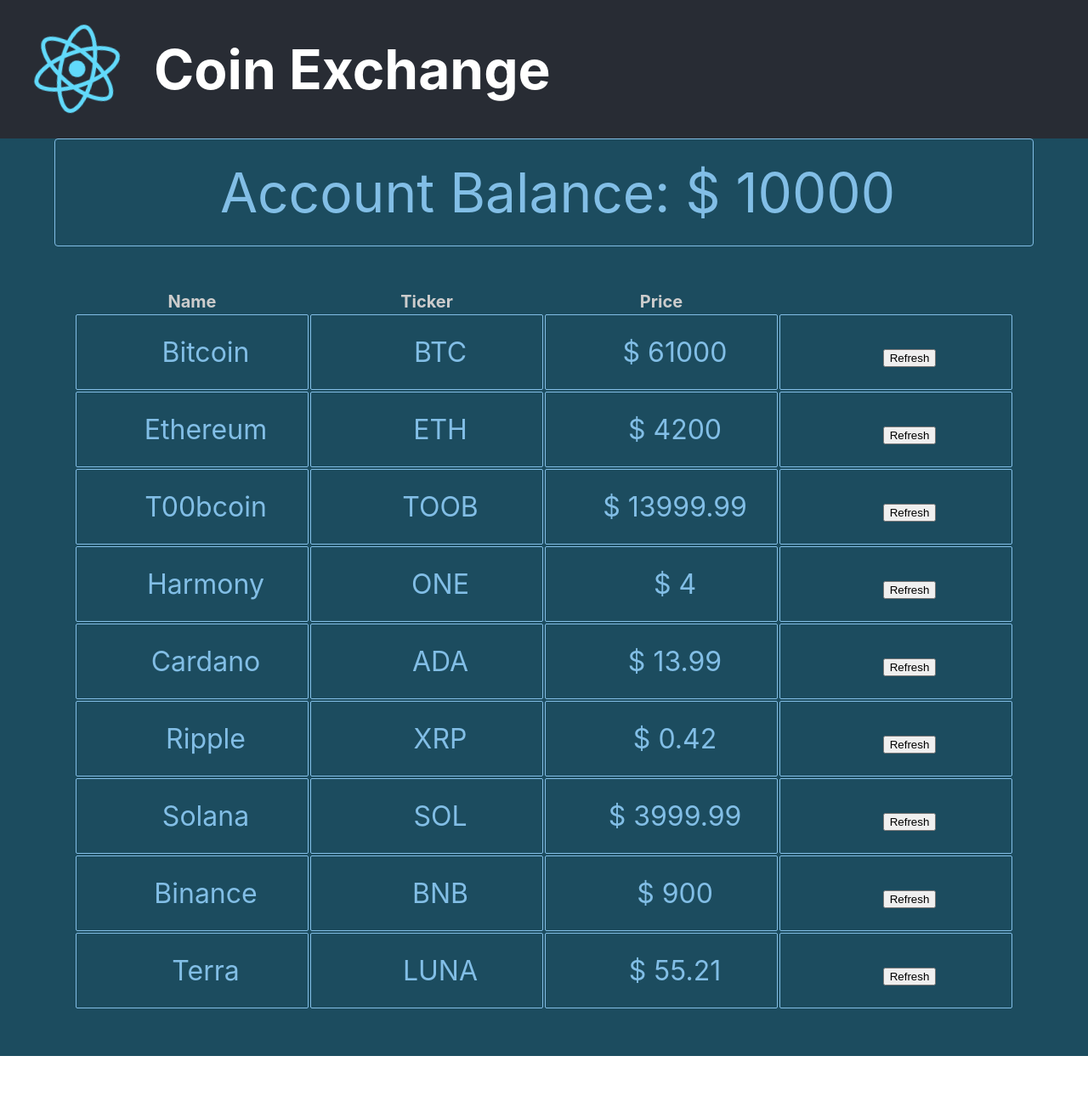
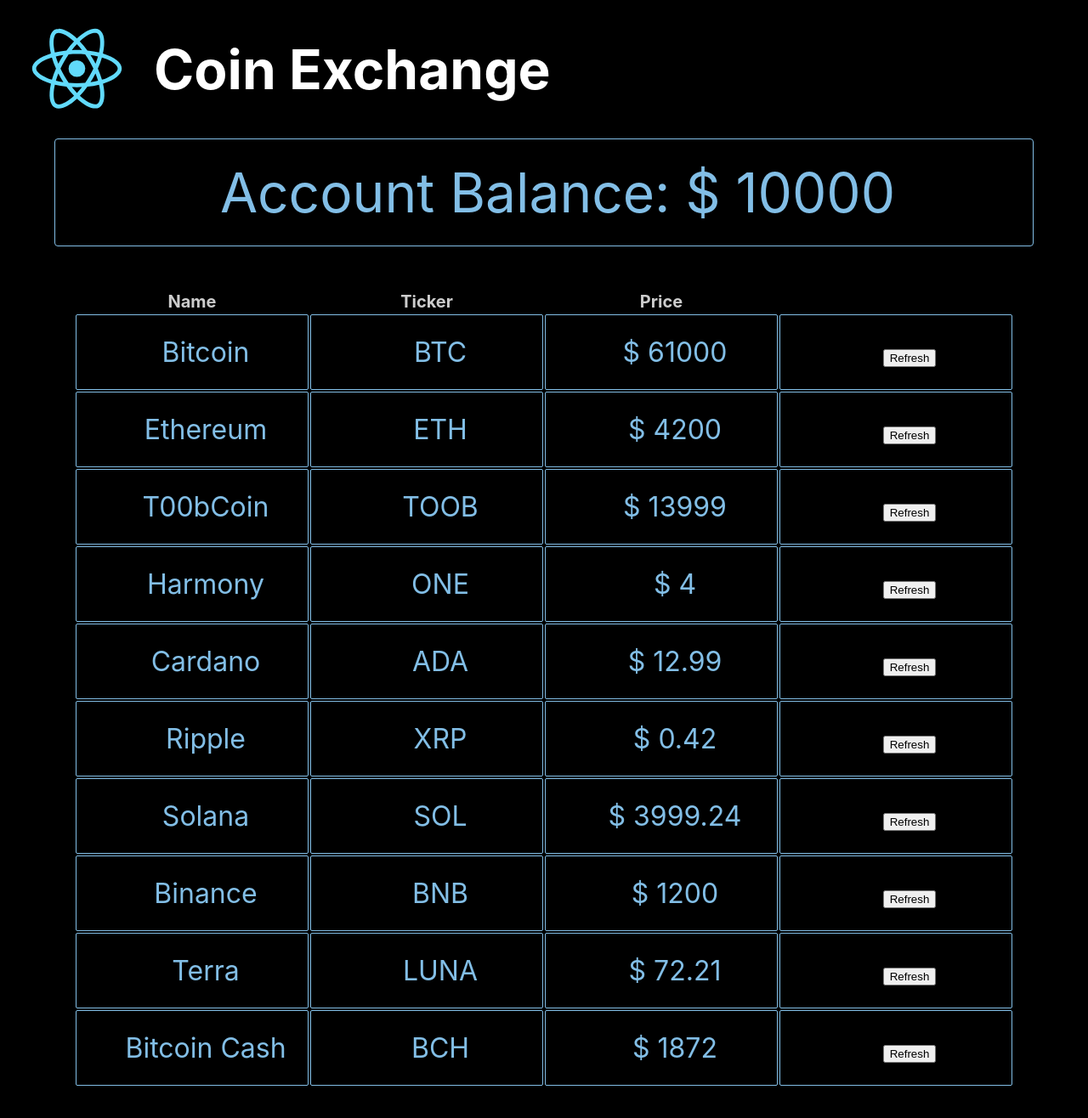
Before and after one commit to acexi3/coin-exchange, a React (Create React App) app: page / in a window 1280 px wide. Shown: the top 1316 px of the page at 85% size. Before the commit the page ends 1243 px from the top, so only its background shows below. Built offline with nearby package versions, Linux system fonts and the light colour scheme.

Commit message:
componentization and prop drilling

```diff
--- a/package.json
+++ b/package.json
@@ -10,6 +10,7 @@
     "react-dom": "^17.0.2",
     "react-scripts": "4.0.3",
     "styled-components": "^5.3.3",
+    "uuid": "^8.3.2",
     "web-vitals": "^1.0.1"
   },
   "scripts": {
--- a/src/App.css
+++ /dev/null
@@ -1,49 +0,0 @@
-.App {
-  text-align: center;
-  background-color: rgb(28, 76, 95);
-  color: #cccccc;
-}
-
-.coin-table {
-  margin: 50px auto 50px auto;
-  display: inline-block;
-  font-size: 1.25rem;
-}
-
-.App-logo {
-  height: 8rem;
-  pointer-events: none;
-}
-
-@media (prefers-reduced-motion: no-preference) {
-  .App-logo {
-    animation: App-logo-spin infinite 20s linear;
-  }
-}
-
-.App-header {
-  background-color: #282c34;
-  min-height: 20vh;
-  display: flex;
-  flex-direction: row;
-  align-items: center;
-  justify-content: flex-start;
-  color: white;
-}
-
-.App-title {
-  font-size: 4rem;
-}
-
-.App-link {
-  color: #61dafb;
-}
-
-@keyframes App-logo-spin {
-  from {
-    transform: rotate(0deg);
-  }
-  to {
-    transform: rotate(360deg);
-  }
-}
--- a/src/App.js
+++ b/src/App.js
@@ -1,41 +1,85 @@
 import React from 'react';
-import logo from './logo.svg';
-import './App.css';
-import Coin from './components/Coin/Coin';
-import AccountBalance from './components/AccountBalance/AccountBalance';
+import styled from 'styled-components';
+import PageHeader from './components/PageHeader';
+import CoinList from './components/CoinList';
+import AccountBalance from './components/AccountBalance';
 
-function App() {
-  return (
-    <div className="App">
-      <header className="App-header">
-        <img src={logo} className="App-logo" alt="React logo" />
-        <h1 className="App-title">
-          Coin Exchange
-        </h1>
-      </header>
-      <AccountBalance amount={10000} />
-      <table className="coin-table">
-      <thead>
-        <tr>
-          <th>Name</th>
-          <th>Ticker</th>
-          <th>Price</th>
-        </tr>
-      </thead>
-      <tbody>
-        <Coin name="Bitcoin" ticker="BTC" price={61000.00} />
-        <Coin name="Ethereum" ticker="ETH" price={4200.00} />
-        <Coin name="T00bcoin" ticker="TOOB" price={13999.99} />
-        <Coin name="Harmony" ticker="ONE" price={4.00} />
-        <Coin name="Cardano" ticker="ADA" price={13.99} />
-        <Coin name="Ripple" ticker="XRP" price={.42} />
-        <Coin name="Solana" ticker="SOL" price={3999.99} />
-        <Coin name="Binance" ticker="BNB" price={900.00} />
-        <Coin name="Terra" ticker="LUNA" price={55.21} />
-      </tbody>
-    </table>
-    </div>
-  );
+const Div = styled.div`
+  text-align: center;
+  background-color: rgb(0, 0, 0);
+  color: #cccccc;
+`;
+
+class App extends React.Component {
+
+  constructor(props) {
+    super(props);
+    this.state = {
+      balance: 10000,
+      coinData: [
+        {
+          name: 'Bitcoin',
+          ticker: 'BTC',
+          price: 61000
+        },
+        {
+          name: 'Ethereum',
+          ticker: 'ETH',
+          price: 4200
+        },
+        {
+          name: 'T00bCoin',
+          ticker: 'TOOB',
+          price: 13999
+        },
+        {
+          name: 'Harmony',
+          ticker: 'ONE',
+          price: 4
+        },
+        {
+          name: 'Cardano',
+          ticker: 'ADA',
+          price: 12.99
+        },
+        {
+          name: 'Ripple',
+          ticker: 'XRP',
+          price: .42
+        },
+        {
+          name: 'Solana',
+          ticker: 'SOL',
+          price: 3999.24
+        },
+        {
+          name: 'Binance',
+          ticker: 'BNB',
+          price: 1200
+        },
+        {
+          name: 'Terra',
+          ticker: 'LUNA',
+          price: 72.21
+        },
+        {
+          name: 'Bitcoin Cash',
+          ticker: 'BCH',
+          price: 1872
+        },
+      ]
+    }
+  }
+
+  render() {
+    return (
+      <Div className="App">
+        <PageHeader />
+        <AccountBalance amount={this.state.balance} />
+        <CoinList coinData={this.state.coinData} />
+      </Div>
+    );
+  }
 }
 
 export default App;
--- /dev/null
+++ b/src/components/CoinList.jsx
@@ -0,0 +1,31 @@
+import React, { Component } from 'react'
+import styled from 'styled-components';
+import Coin from './Coin';
+
+const Table = styled.table`
+    margin: 50px auto 50px auto;
+    display: inline-block;
+    font-size: 1.25rem;
+`;
+
+export default class CoinList extends Component {
+    render() {
+        return (
+            <Table>
+            <thead>
+                <tr>
+                    <th>Name</th>
+                    <th>Ticker</th>
+                    <th>Price</th>
+                </tr>
+            </thead>
+            <tbody>
+            {
+                this.props.coinData.map( ({name, ticker, price}) =>
+                    <Coin key={ticker} name={name} ticker={ticker} price={price} /> )
+            }
+            </tbody>
+            </Table>
+        )
+    }
+}
--- /dev/null
+++ b/src/components/PageHeader.jsx
@@ -0,0 +1,35 @@
+import React, { Component } from 'react'
+import logo from 'logo.svg';
+import styled from 'styled-components';
+
+const Img = styled.img`
+    height: 8rem;
+    pointer-events: none;
+`;
+
+const Header = styled.header`
+    background-color: black;
+    min-height: 20vh;
+    display: flex;
+    flex-direction: row;
+    align-items: center;
+    justify-content: flex-start;
+    color: white;
+`;
+
+const H1 = styled.h1`
+    font-size: 4rem;
+`;
+
+export default class PageHeader extends Component {
+    render() {
+        return (
+            <Header>
+                <Img src={logo} alt="React logo" />
+                <H1>
+                    Coin Exchange
+                </H1>
+            </Header>
+        )
+    }
+}
```
Also changed, not shown: src/components/AccountBalance.jsx (renamed from src/components/AccountBalance/AccountBalance.jsx), src/components/Coin.jsx (renamed from src/components/Coin/Coin.jsx), src/components/logo.svg (renamed from src/logo.svg), 1 other file (tests, documents, lock files or other folders).
